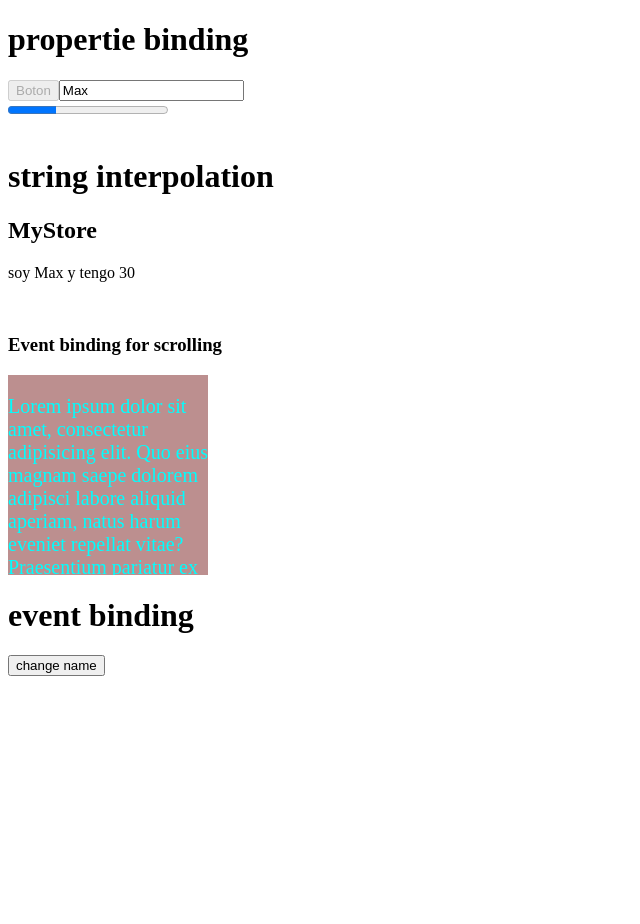
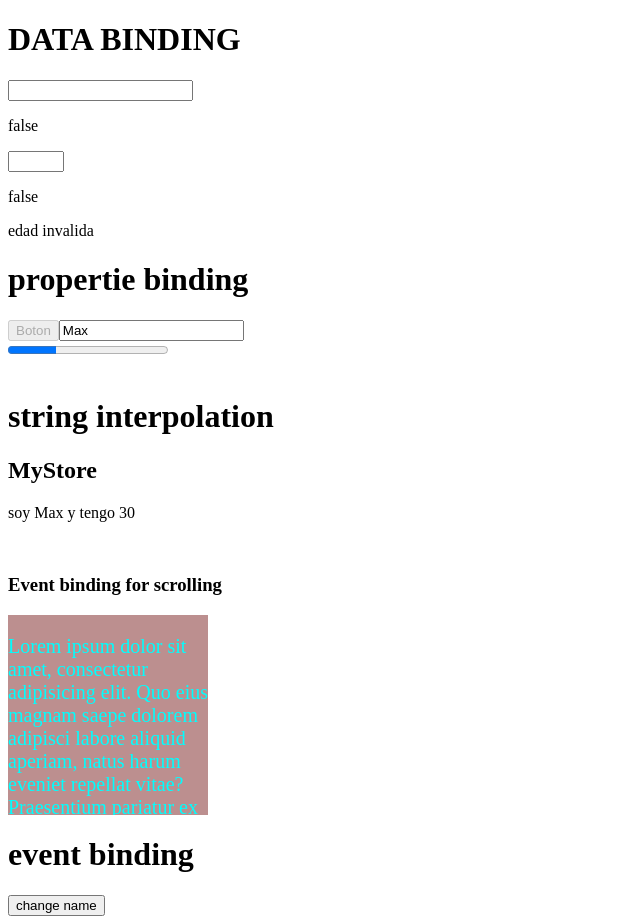
Before and after one commit to geffrys/angularStore, an Angular app: page / in a window 1280 px wide. Shown: the whole page, without its empty margins (0-640 px from the left). Before the commit the page ends 800 px from the top, so only its background shows below. Built offline with nearby package versions, Linux system fonts and the light colour scheme.

Commit message:
ngIf and ng-template

```diff
--- a/src/app/app.component.html
+++ b/src/app/app.component.html
@@ -1,9 +1,17 @@
+<h1>DATA BINDING</h1>
+<input #nameInput="ngModel" type="text" [(ngModel)]="setName" required>
+<p>{{nameInput.valid}}</p>
+<input #ageInput="ngModel" type="number" [(ngModel)]="setAge" required min="18" max="31">
+<p>{{ageInput.valid}}</p>
+<p *ngIf="!ageInput.valid; else elseBlock ">edad invalida</p>
+<ng-template #elseBlock>soy el elseblock por tal soy valido</ng-template>
 
 <h1>propertie binding</h1>
 <div>
   <button [disabled]="getIsDisabled">Boton</button>
   <input type="text" [value]="getName">
 </div>
+
 <div>
   <progress max="100" [value]="getAge"></progress>
 </div>
--- a/src/app/app.component.ts
+++ b/src/app/app.component.ts
@@ -22,6 +22,12 @@ export class AppComponent {
   get getIsDisabled() {
     return this.isDisabled;
   }
+  set setName(name: string) {
+    this.name = name;
+  }
+  set setAge(age: number) {
+    this.age = age;
+  }
   changeName() {
     this.name = 'Ana';
   }
--- a/src/app/app.module.ts
+++ b/src/app/app.module.ts
@@ -1,5 +1,6 @@
 import { NgModule } from '@angular/core';
 import { BrowserModule } from '@angular/platform-browser';
+import { FormsModule } from '@angular/forms';
 
 import { AppRoutingModule } from './app-routing.module';
 import { AppComponent } from './app.component';
@@ -10,7 +11,8 @@ import { AppComponent } from './app.component';
   ],
   imports: [
     BrowserModule,
-    AppRoutingModule
+    AppRoutingModule,
+    FormsModule
   ],
   providers: [],
   bootstrap: [AppComponent]
```
